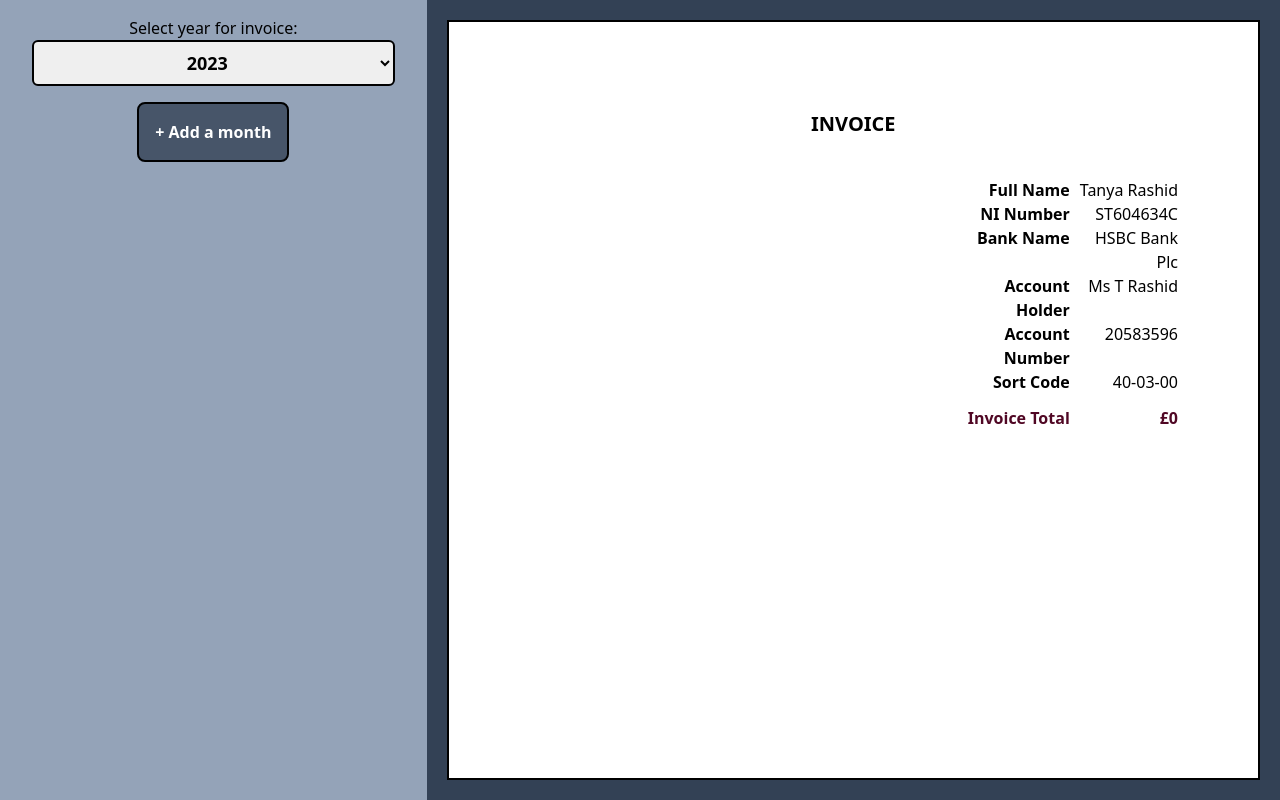
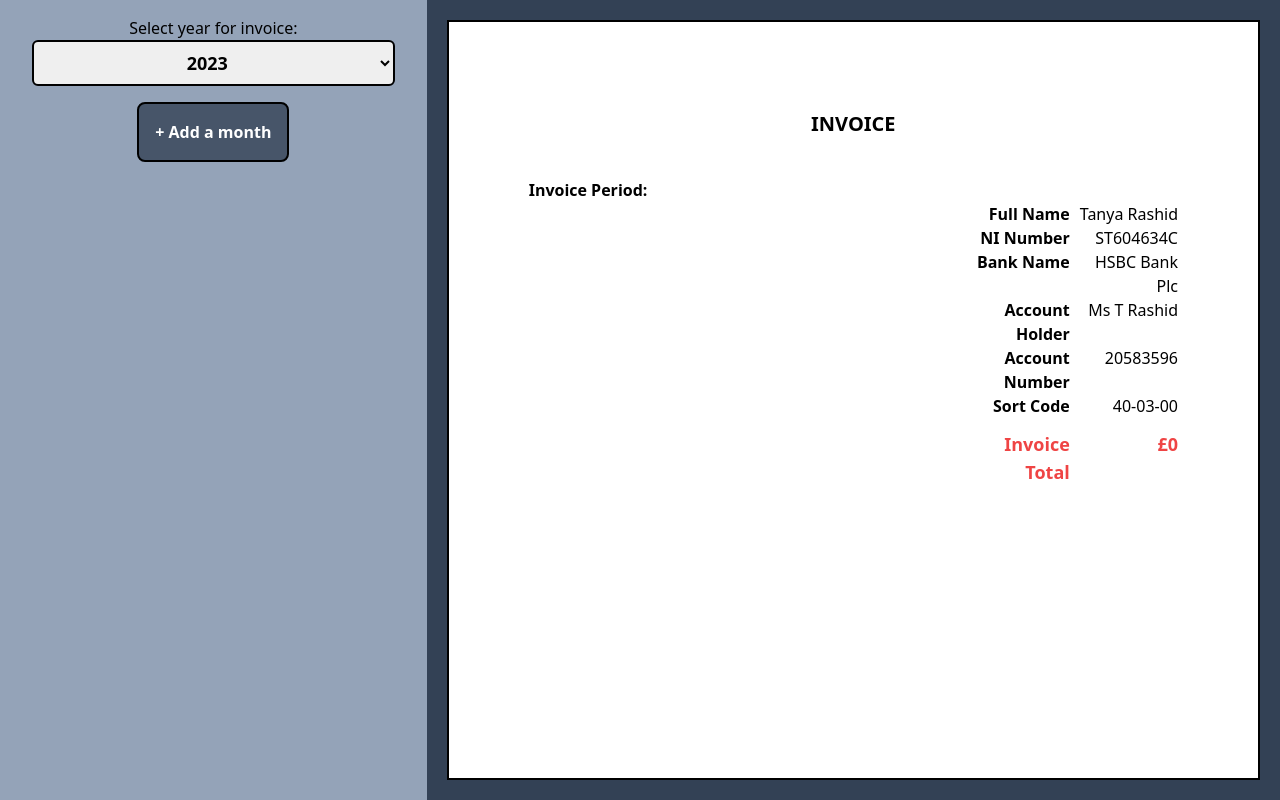
Before and after one commit to TanyaJRB/Dance-Class-Invoice-Generator, a Vue app: page / in a window 1280 px wide. Built offline with nearby package versions, Linux system fonts and the light colour scheme.

Commit message:
invoice period

```diff
--- a/src/components/Invoice.vue
+++ b/src/components/Invoice.vue
@@ -19,6 +19,11 @@ function addMonth() {
   showAddMonthButton.value = true;
 }
 
+function isLastItem(item): boolean {
+  const lastItem = invoiceMonthData.value[invoiceMonthData.value.length - 1];
+  return item == lastItem;
+}
+
 </script>
 
 <template>
@@ -38,6 +43,13 @@ function addMonth() {
     <div id="invoice-content" class="p-20 border border-2 border-black m-5 text-center flex col-span-2 bg-white">
       <div class="flex flex-col w-full">
         <div class="text-xl font-bold mt-2 mb-10">INVOICE</div>
+        <div class="flex flex-row gap-x-2">
+          <div class="font-bold">Invoice Period: </div>
+          <div>
+            <span v-for="md in invoiceMonthData" :key="md.month">{{ md.month }}<span v-if="!isLastItem(md)">, </span></span>
+          </div>
+        </div>
+
         <div class="flex flex-row w-full justify-end">
           <div class="grid grid-cols-2 text-end w-1/3">
             <div class="font-bold">Full Name</div><div>{{ fullName }}</div>
@@ -46,7 +58,7 @@ function addMonth() {
             <div class="font-bold">Account Holder</div><div>{{ bankDetails.acHolder }}</div>
             <div class="font-bold">Account Number</div><div>{{ bankDetails.acNumber }}</div>
             <div class="font-bold">Sort Code</div><div>{{ bankDetails.sortCode }}</div>
-            <div class="font-bold text-pink-950 my-3">Invoice Total</div><div class="font-bold text-pink-950 my-3">£{{ invoiceTotal }}</div>
+            <div class="font-bold text-lg text-red-500 my-3">Invoice Total</div><div class="font-bold text-lg text-red-500 my-3">£{{ invoiceTotal }}</div>
           </div>
         </div>
 
--- a/src/components/MonthInvoice.vue
+++ b/src/components/MonthInvoice.vue
@@ -31,7 +31,7 @@ const monthTotal = computed(() => {
 </script>
 
 <template>
-    <div class="border border-black text-center py-4 rounded my-4">
+    <div class="border border-black text-center rounded my-2">
         <div class="m-3 font-bold text-xl">{{ month + ' ' + year}}</div>
         <div v-for="item, id in lineItemsSorted" :key="id">
         <div class="grid grid-cols-4 gap-x-10">
```
